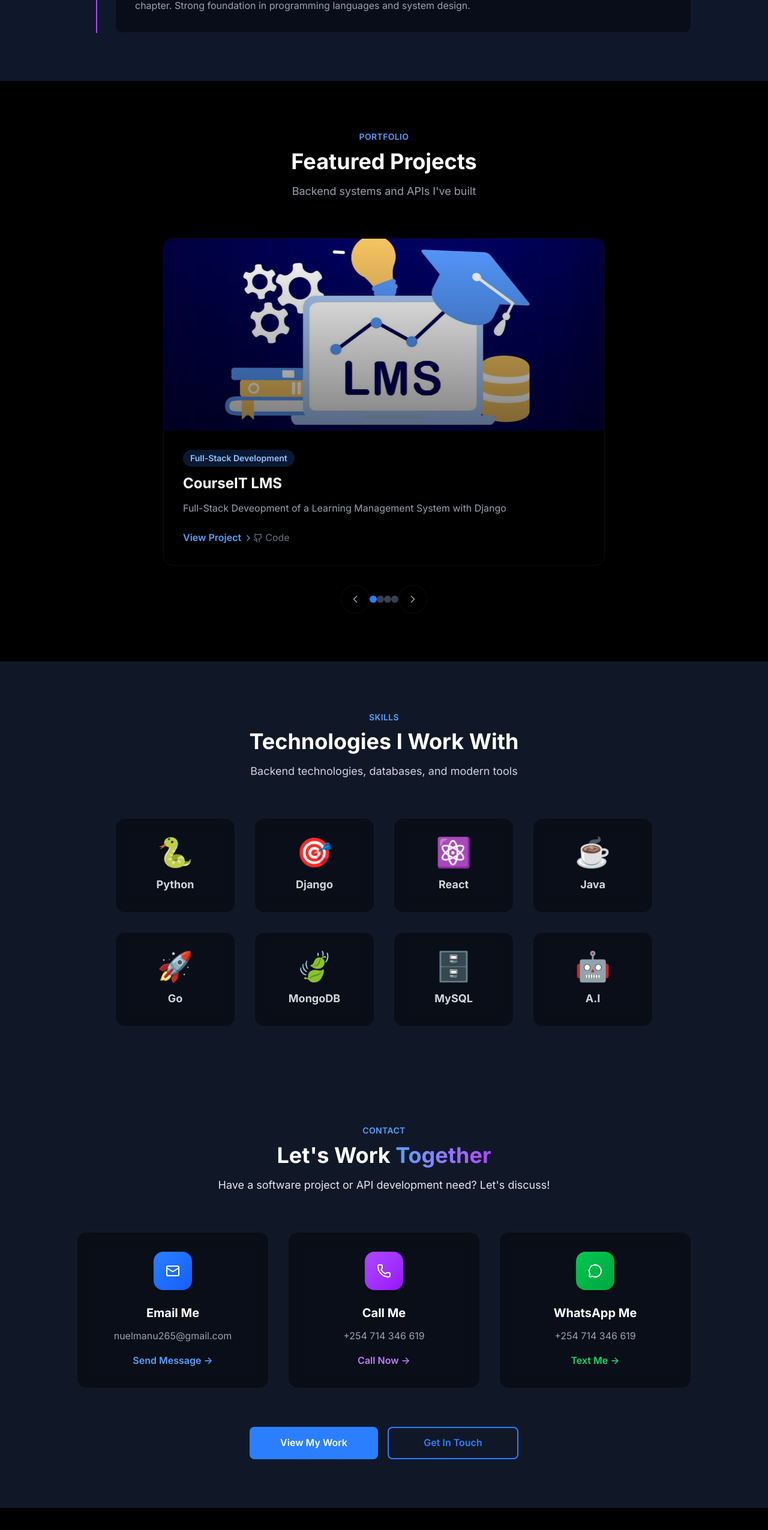
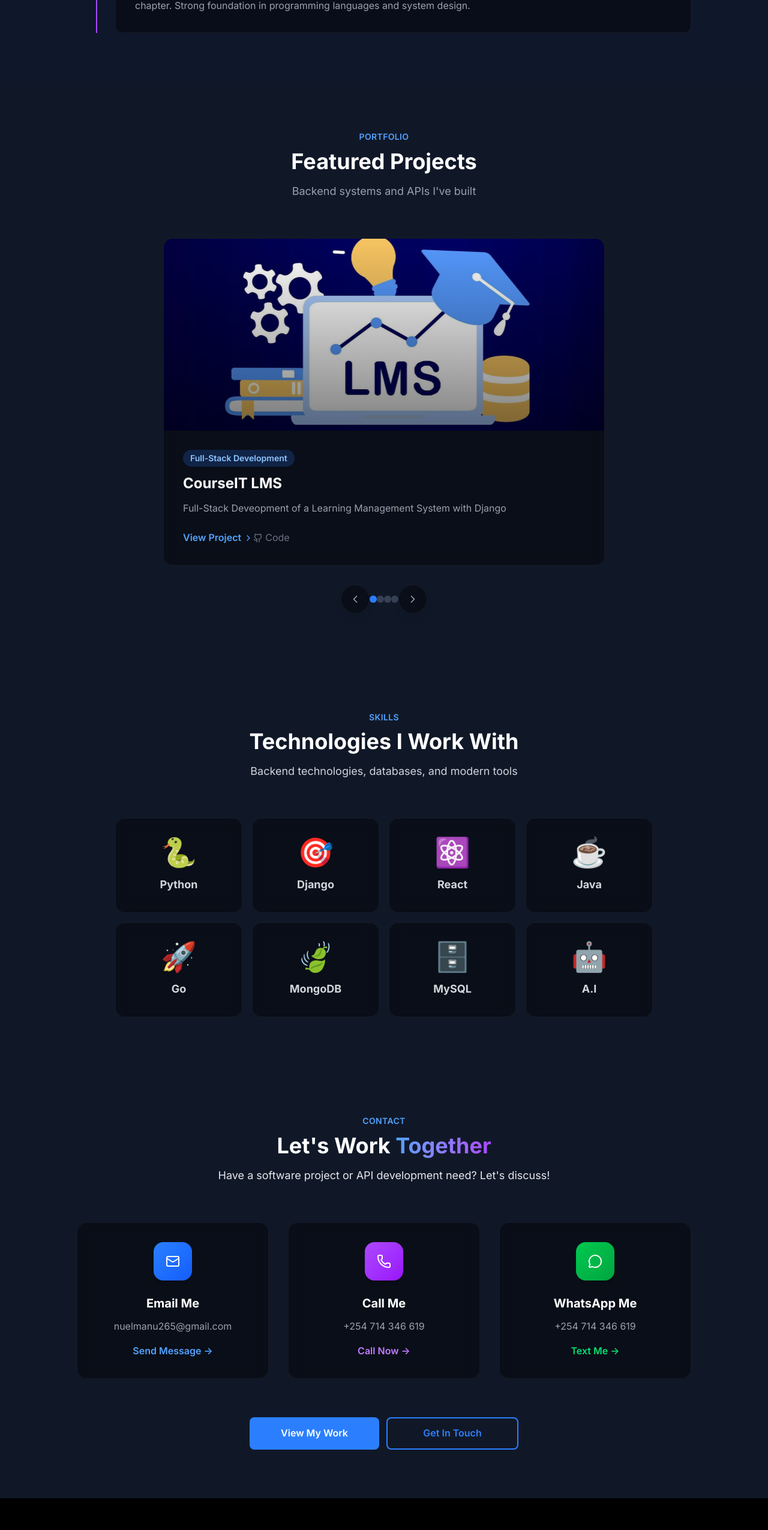
Before and after one commit to Nuelnyakyz/Mannu, a React (Vite) app: page / in a window 1280 px wide. Shown: the part 3020-5571 px from the top of the page at 60% size. Built offline with nearby package versions, Linux system fonts and the light colour scheme.

Commit message:
a few changes

```diff
--- a/src/Portfolio.tsx
+++ b/src/Portfolio.tsx
@@ -507,7 +507,7 @@ const Portfolio = () => {
       </section>
 
       {/* Projects Section */}
-      <section id="projects" className="py-20 bg-black relative">
+      <section id="projects" className="py-20 bg-gray-900 relative">
         <div className="max-w-7xl mx-auto px-6 lg:px-8">
           <div className="text-center mb-16">
             <span className="text-blue-400 font-semibold text-sm uppercase tracking-wide">Portfolio</span>
@@ -594,7 +594,7 @@ const Portfolio = () => {
           </div>
 
           <div className="max-w-4xl mx-auto">
-            <div className="grid grid-cols-2 md:grid-cols-4 gap-8">
+            <div className="grid grid-cols-2 md:grid-cols-4 gap-4">
               {skills.map((skill, index) => (
                 <div key={index} className="group">
                   <div className="glass-card p-8 rounded-2xl text-center hover:bg-black/30 hover:-translate-y-3 transition-all duration-500 border border-gray-800 hover:border-blue-400/30 relative overflow-hidden">
@@ -653,7 +653,7 @@ const Portfolio = () => {
                 </div>
                 <h3 className="font-bold text-xl mb-3 text-white">WhatsApp Me</h3>
                 <p className="text-gray-400 mb-4">+254 714 346 619</p>
-                <a href="#" className="text-green-400 font-semibold hover:text-green-300 transition-colors">
+                <a href="whatsapp:+254123456789" className="text-green-400 font-semibold hover:text-green-300 transition-colors">
                   Text Me →
                 </a>
               </div>
@@ -661,7 +661,7 @@ const Portfolio = () => {
 
             {/* Action Buttons - Side by Side */}
             <div className="text-center">
-              <div className="flex flex-row sm:flex-row gap-4 justify-center max-w-md mx-auto">
+              <div className="flex flex-row sm:flex-row gap-3 justify-center max-w-md mx-auto">
                 <button onClick={() => scrollToSection('projects')} className="btn btn-primary flex-1">
                   View My Work
                 </button>
```
